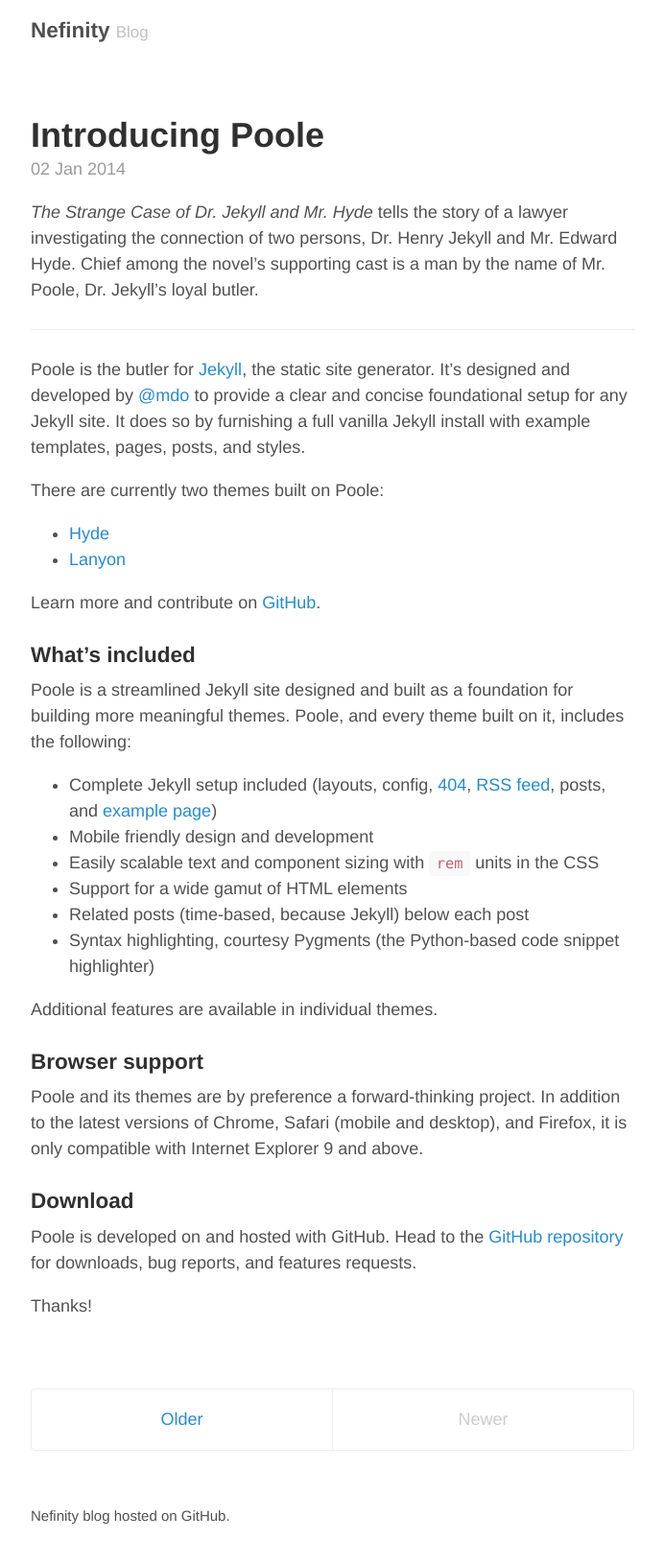
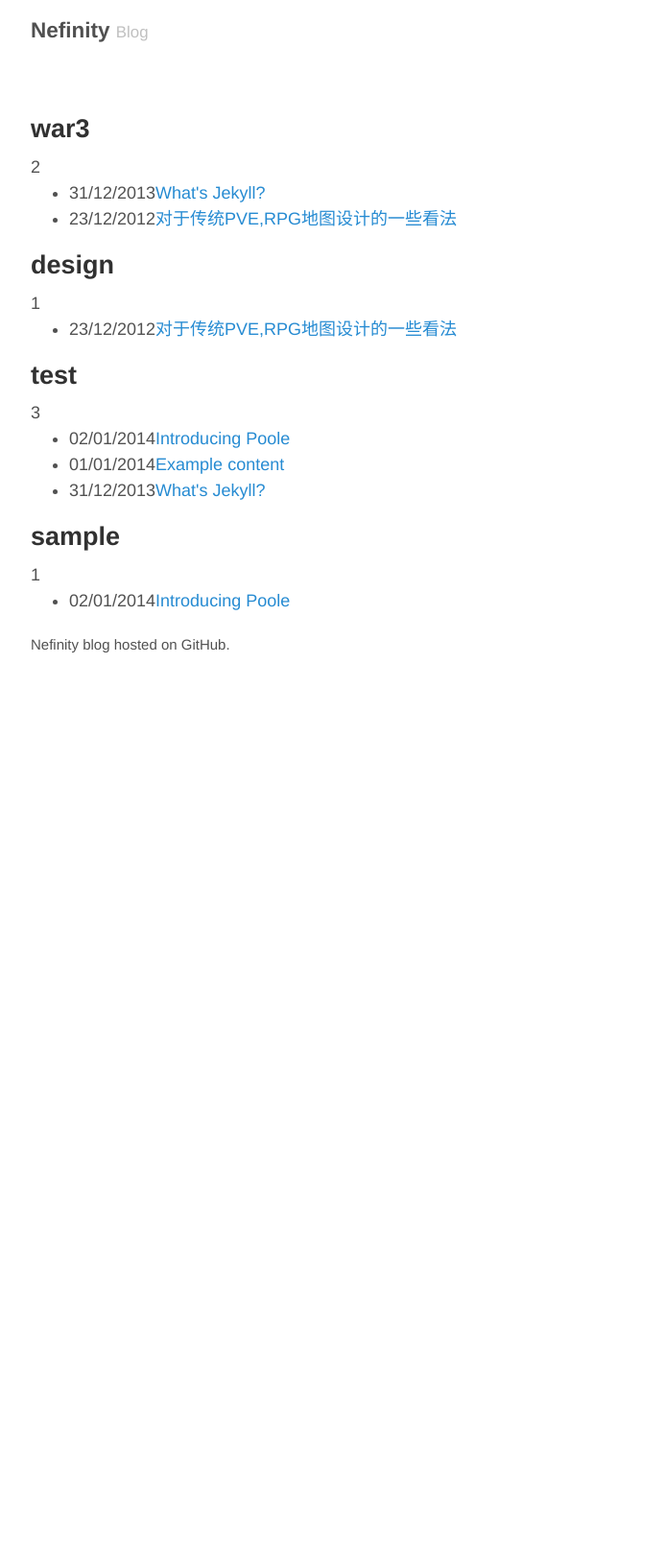
Before and after one commit to yatyricky/yatyricky.github.io, a Jekyll site: the page built from index.html, in a window 1280 px wide. Shown: the whole page at 96% size, without its empty margins (293-985 px from the left). Built offline with Jekyll 4.4.1, drawn with Linux system fonts in a browser that asks for light colours; the list of posts is cut into pages by our own code; after the commit the page ends 900 px from its top, so only the background shows below that.

Commit message:
test categorification

```diff
--- a/_posts/2012-12-23-insights-on-wc3-pve-rpg-maps.md
+++ b/_posts/2012-12-23-insights-on-wc3-pve-rpg-maps.md
@@ -1,6 +1,7 @@
 ---
 layout: post
 title: 对于传统PVE,RPG地图设计的一些看法
+categories: [war3, design]
 ---
 
 ##介绍
--- a/_posts/2013-12-31-whats-jekyll.md
+++ b/_posts/2013-12-31-whats-jekyll.md
@@ -1,6 +1,7 @@
 ---
 layout: post
 title: What's Jekyll?
+categories: [test, war3]
 ---
 
 [Jekyll](http://jekyllrb.com) is a static site generator, an open-source tool for creating simple yet powerful websites of all shapes and sizes. From [the project's readme](https://github.com/jekyll/jekyll/blob/master/README.markdown):
--- a/_posts/2014-01-01-example-content.md
+++ b/_posts/2014-01-01-example-content.md
@@ -1,6 +1,7 @@
 ---
 layout: post
 title: Example content
+categories: [test]
 ---
 
 
--- a/_posts/2014-01-02-introducing-poole.md
+++ b/_posts/2014-01-02-introducing-poole.md
@@ -1,6 +1,7 @@
 ---
 layout: post
 title: Introducing Poole
+categories: [test, sample]
 ---
 
 *The Strange Case of Dr. Jekyll and Mr. Hyde* tells the story of a lawyer investigating the connection of two persons, Dr. Henry Jekyll and Mr. Edward Hyde. Chief among the novel's supporting cast is a man by the name of Mr. Poole, Dr. Jekyll's loyal butler.
--- a/index.html
+++ b/index.html
@@ -3,31 +3,12 @@ layout: default
 title: Home
 ---
 
-<div class="posts">
-  {% for post in paginator.posts %}
-  <article class="post">
-    <h1 class="post-title">
-      <a href="{{ site.baseurl }}{{ post.url }}">
-        {{ post.title }}
-      </a>
-    </h1>
-
-    <time datetime="{{ post.date | date_to_xmlschema }}" class="post-date">{{ post.date | date_to_string }}</time>
-
-    {{ post.content }}
-  </article>
-  {% endfor %}
-</div>
-
-<div class="pagination">
-  {% if paginator.next_page %}
-    <a class="pagination-item older" href="{{ paginator.next_page_path | prepend: site.baseurl }}">Older</a>
-  {% else %}
-    <span class="pagination-item older">Older</span>
-  {% endif %}
-  {% if paginator.previous_page %}
-    <a class="pagination-item newer" href="{{ paginator.previous_page_path | prepend: site.baseurl }}">Newer</a>
-  {% else %}
-    <span class="pagination-item newer">Newer</span>
-  {% endif %}
-</div>
+{% for category in site.categories %}
+<h2>{{ category | first }}</h2>
+</span>{{ category | last | size }}</span>
+<ul class="arc-list">
+    {% for post in category.last %}
+        <li>{{ post.date | date:"%d/%m/%Y"}}<a href="{{ post.url }}">{{ post.title }}</a></li>
+    {% endfor %}
+</ul>
+{% endfor %}
```
